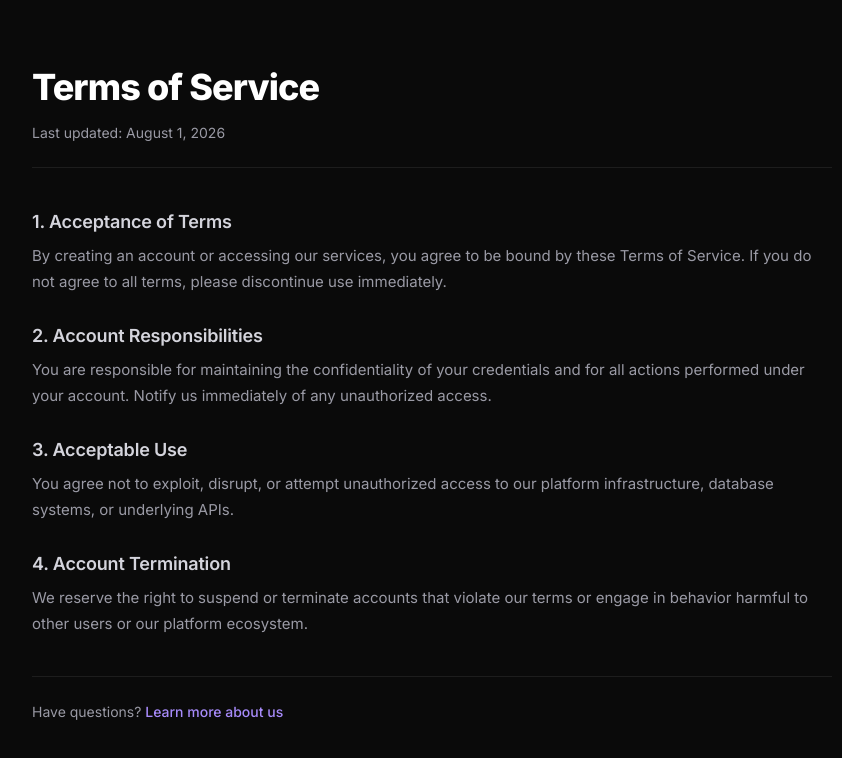
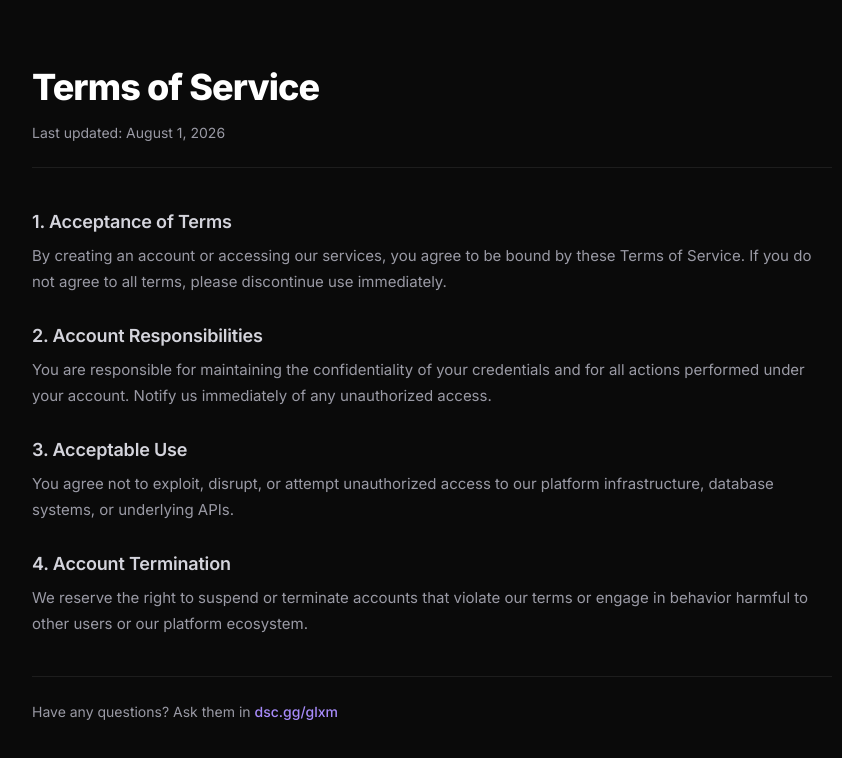
Before and after one commit to troojin/galaxium-v2, a Next.js app: page /about/tos in a window 1280 px wide. Shown: the top 758 px of the page, without its empty margins (208-1050 px from the left). Built offline with nearby package versions, Linux system fonts and the light colour scheme.

Commit message:
add discord link to questions

```diff
--- a/app/about/tos/page.tsx
+++ b/app/about/tos/page.tsx
@@ -48,7 +48,15 @@ export default function TermsPage() {
 
         <footer style={styles.footer}>
           <p style={styles.footerText}>
-            Have questions? <a href="/about" style={styles.link}>Learn more about us</a>
+            Have any questions? Ask them in{" "}
+            <a
+              href="https://dsc.gg/glxm"
+              target="_blank"
+              rel="noopener noreferrer"
+              style={styles.link}
+            >
+              dsc.gg/glxm
+            </a>
           </p>
         </footer>
       </div>
```
